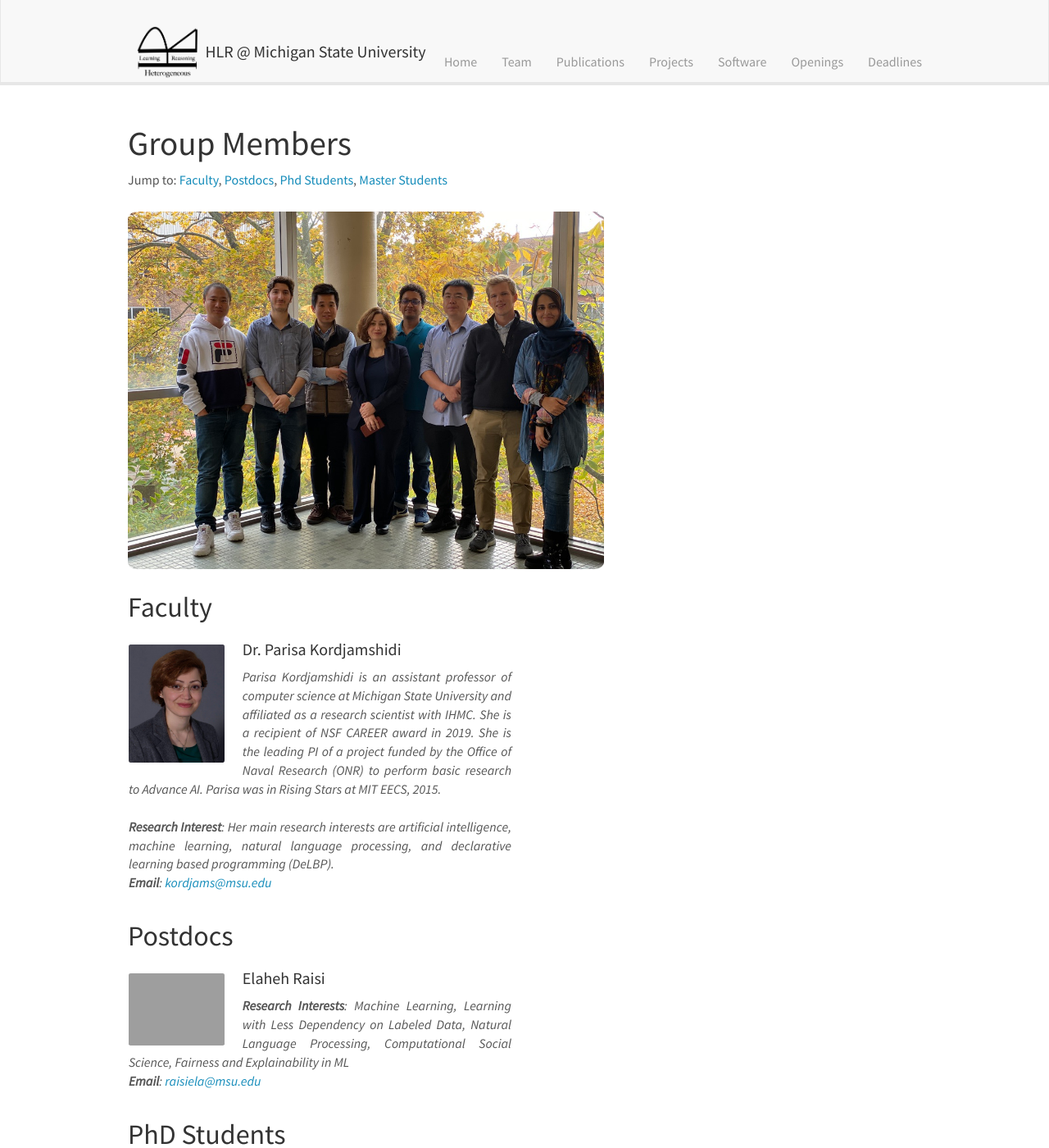
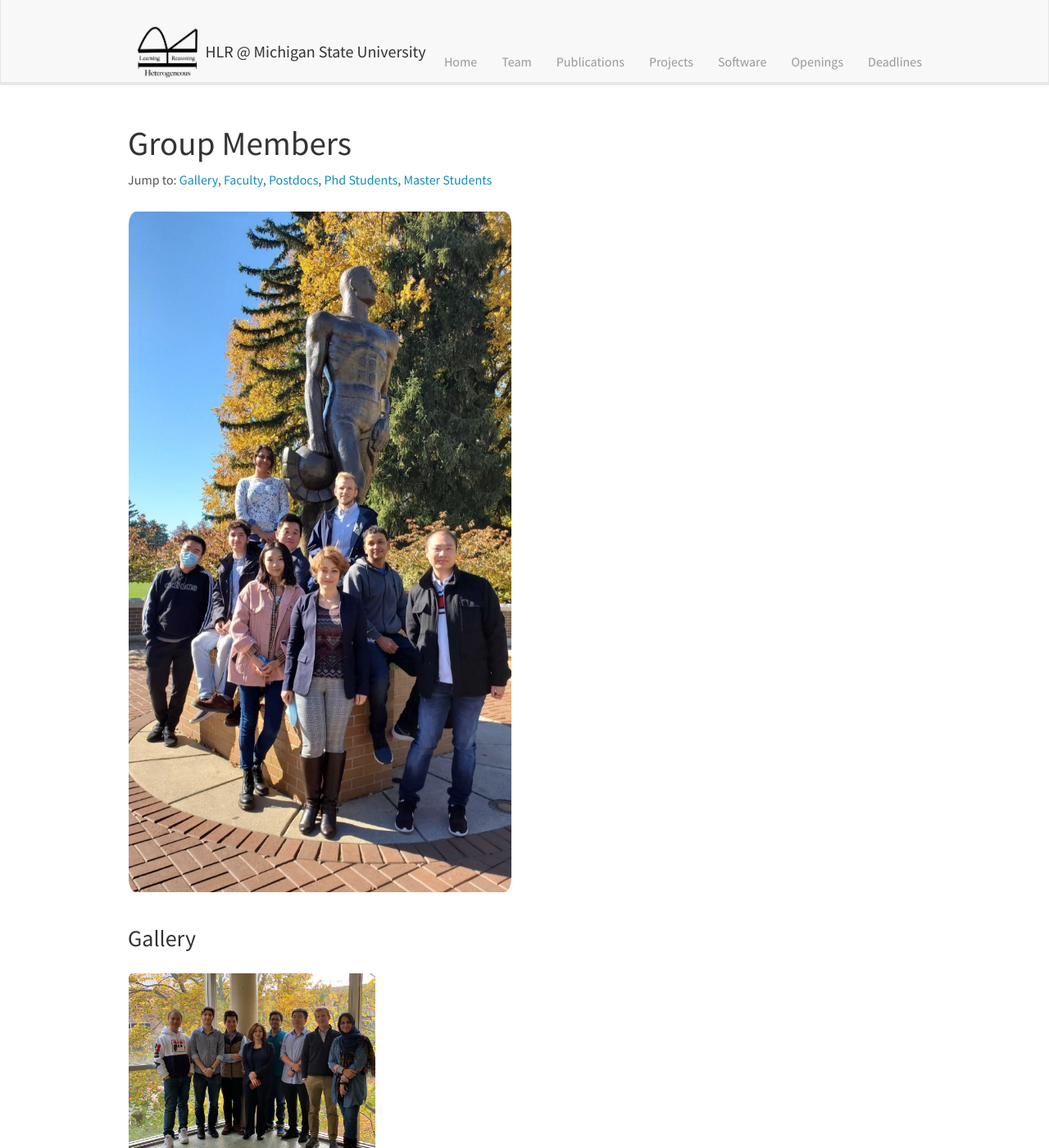
Before and after one commit to HLR/HLR.github.io, a Jekyll site: the page built from _pages/team.md, in a window 1280 px wide and 1400 px high. Shown: the whole window at 82% size. Built offline with Jekyll 4.4.1, drawn with Linux system fonts in a browser that asks for light colours; nearby versions of some CDN libraries.

Commit message:
Change the main group image, Add Gallery to the Data and team page.

```diff
--- /dev/null
+++ b/_data/gallery.yml
@@ -0,0 +1 @@
+- image: 2.jpg
--- a/_pages/team.md
+++ b/_pages/team.md
@@ -8,14 +8,29 @@ permalink: /team/
 
 # Group Members
 
-Jump to: [Faculty](#faculty), [Postdocs](#postdocs), [Phd Students](#phd-students), [Master Students](#master-students)
+Jump to: [Gallery](#gallery), [Faculty](#faculty), [Postdocs](#postdocs), [Phd Students](#phd-students), [Master Students](#master-students)
+<div class="row">
+<div class="col-lg-6 col-md-6 col-sm-12">
+<img src="{{ site.url }}{{ site.baseurl }}/images/picpic/Gallery/main.jpg" width="100%">
+</div>
+</div>
 
-<img src="{{ site.url }}{{ site.baseurl }}/images/picpic/group-pic.jpg" width="60%">
+### Gallery
+{% assign number_printed = 0 %}
+<div class="row">
+{% for pic in site.data.gallery %}
 
+<div class="col-lg-4 col-md-6 col-sm-12 clearfix">
+<img src="{{ site.url }}{{ site.baseurl }}/images/picpic/Gallery/{{ pic.image }}" class="img-responsive" width="100%"/>
+</div>
+
+{% endfor %}
+
+</div>
 
 ## Faculty
 {% assign number_printed = 0 %}
-<div class="row">
+<div class="row" style="display: block">
 {% for member in site.data.faculty %}
 <div class="col-sm-6 clearfix">
   <img src="{{ site.url }}{{ site.baseurl }}/images/profiles/{{ member.photo }}" class="img-responsive" width="25%" style="float: left" />
```
Also changed, not shown: _pages/pictures.md (+1 -1 lines), images/picpic/Gallery/2.jpg (renamed from images/picpic/group-pic.jpg), images/picpic/Gallery/main.jpg (added).
